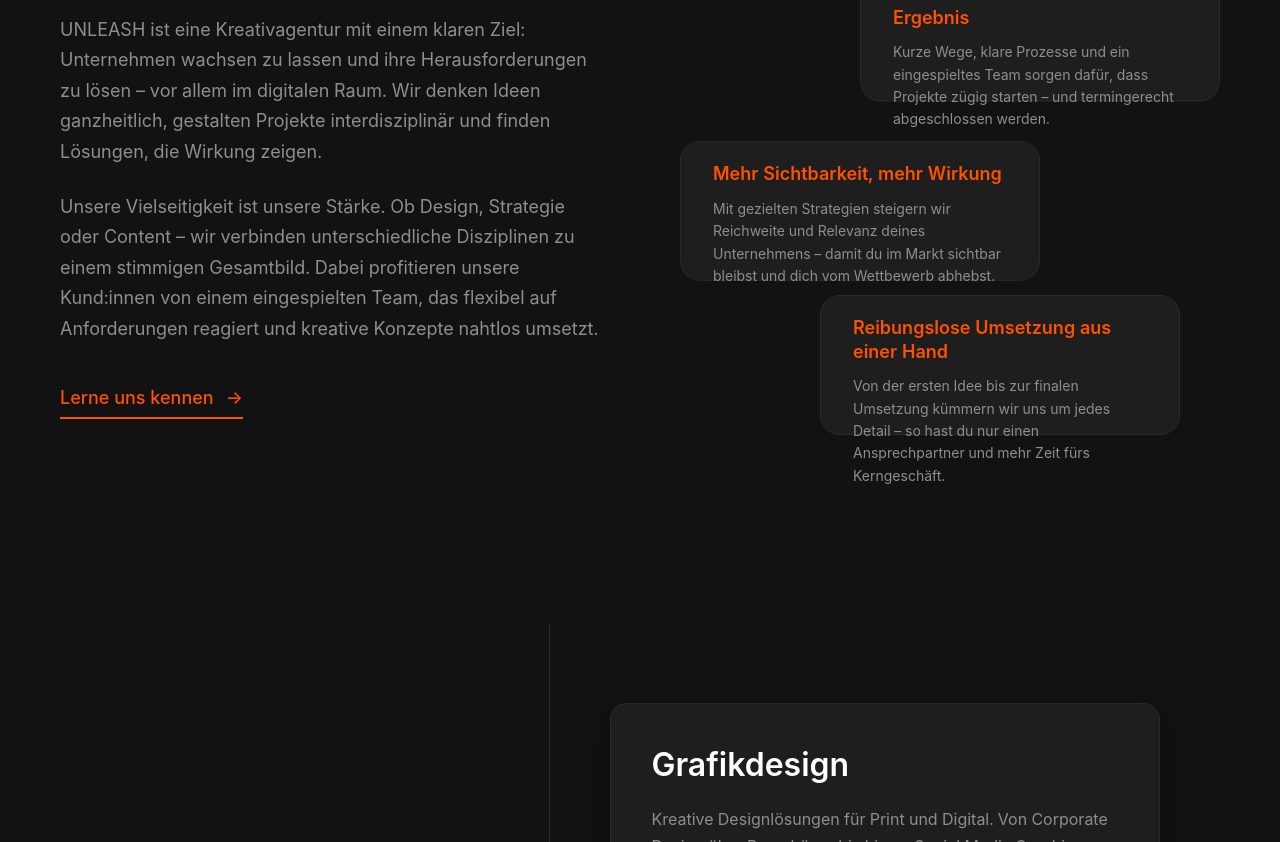
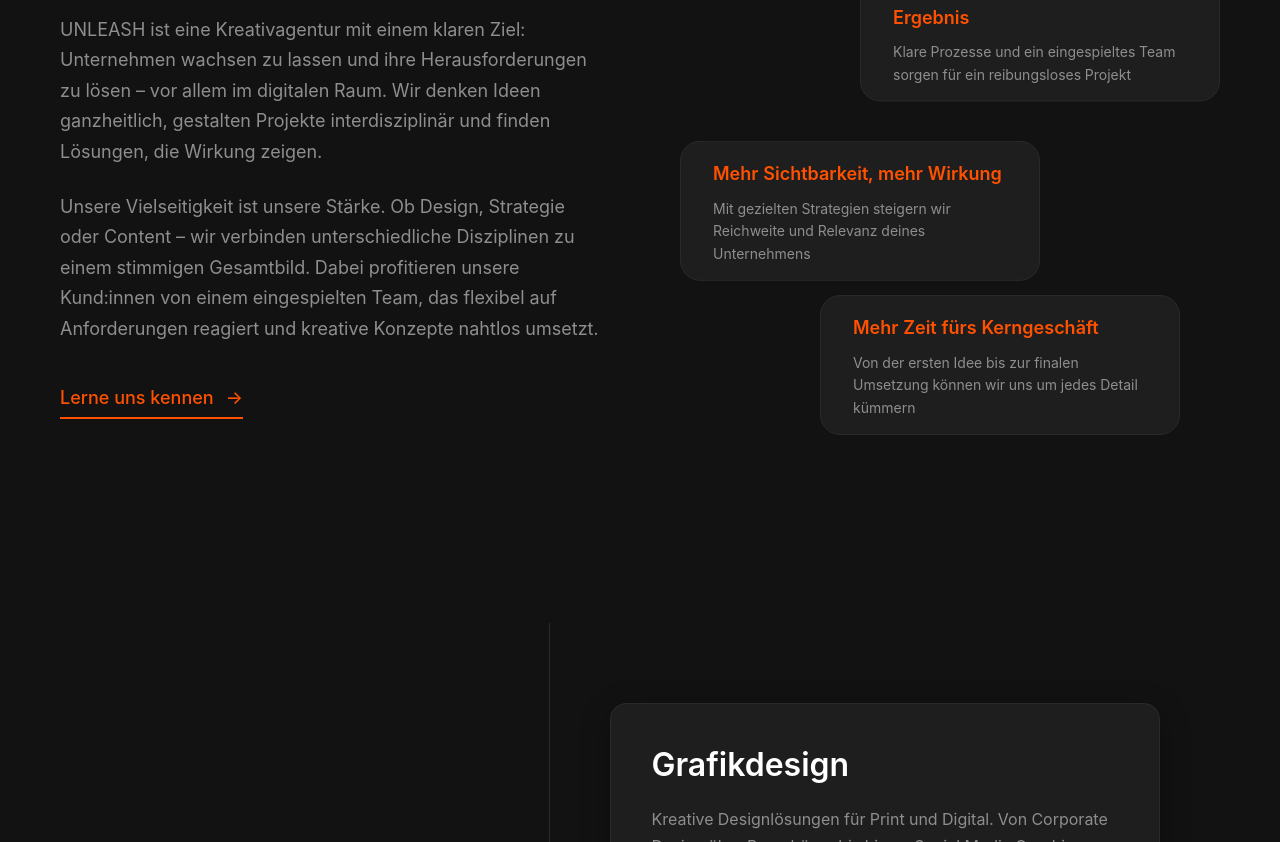
Before and after one commit to Unleashmarketing/unleash-marketing, a plain HTML site: page index.html in a window 1280 px wide. Shown: the part 1132-1974 px from the top of the page. Drawn offline with Linux system fonts and the light colour scheme.

Commit message:
Update index.html

```diff
--- a/index.html
+++ b/index.html
@@ -2551,21 +2551,21 @@
                                 <div class="use-case use-case--1">
                                     <h3 class="use-case__title">Schneller von der Idee zum Ergebnis</h3>
                                     <p class="use-case__text">
-                                        Kurze Wege, klare Prozesse und ein eingespieltes Team sorgen dafür, dass Projekte zügig starten – und termingerecht abgeschlossen werden.
+                                        Klare Prozesse und ein eingespieltes Team sorgen für ein reibungsloses Projekt
                                     </p>
                                 </div>
 
                                 <div class="use-case use-case--2">
                                     <h3 class="use-case__title">Mehr Sichtbarkeit, mehr Wirkung</h3>
                                     <p class="use-case__text">
-                                        Mit gezielten Strategien steigern wir Reichweite und Relevanz deines Unternehmens – damit du im Markt sichtbar bleibst und dich vom Wettbewerb abhebst.
+                                        Mit gezielten Strategien steigern wir Reichweite und Relevanz deines Unternehmens
                                     </p>
                                 </div>
 
                                 <div class="use-case use-case--3">
-                                    <h3 class="use-case__title">Reibungslose Umsetzung aus einer Hand</h3>
+                                    <h3 class="use-case__title">Mehr Zeit fürs Kerngeschäft</h3>
                                     <p class="use-case__text">
-Von der ersten Idee bis zur finalen Umsetzung kümmern wir uns um jedes Detail – so hast du nur einen Ansprechpartner und mehr Zeit fürs Kerngeschäft.
+                                        Von der ersten Idee bis zur finalen Umsetzung können wir uns um jedes Detail kümmern
                                     </p>
                                 </div>
                             </div>
```
